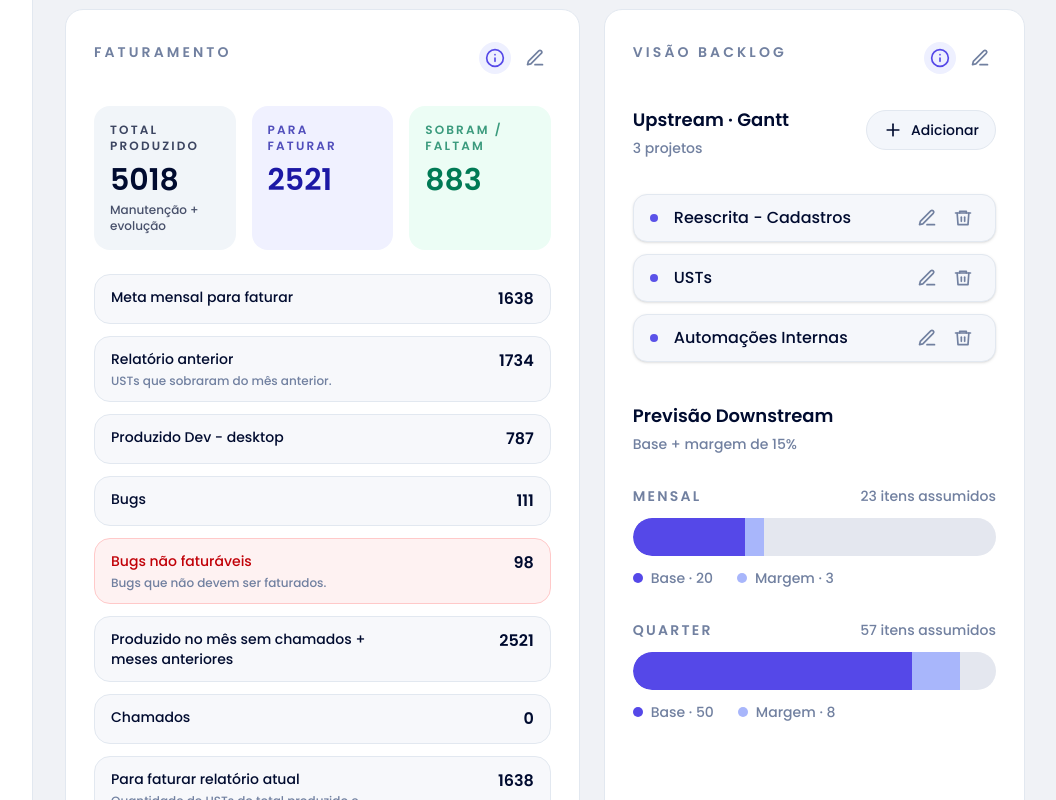
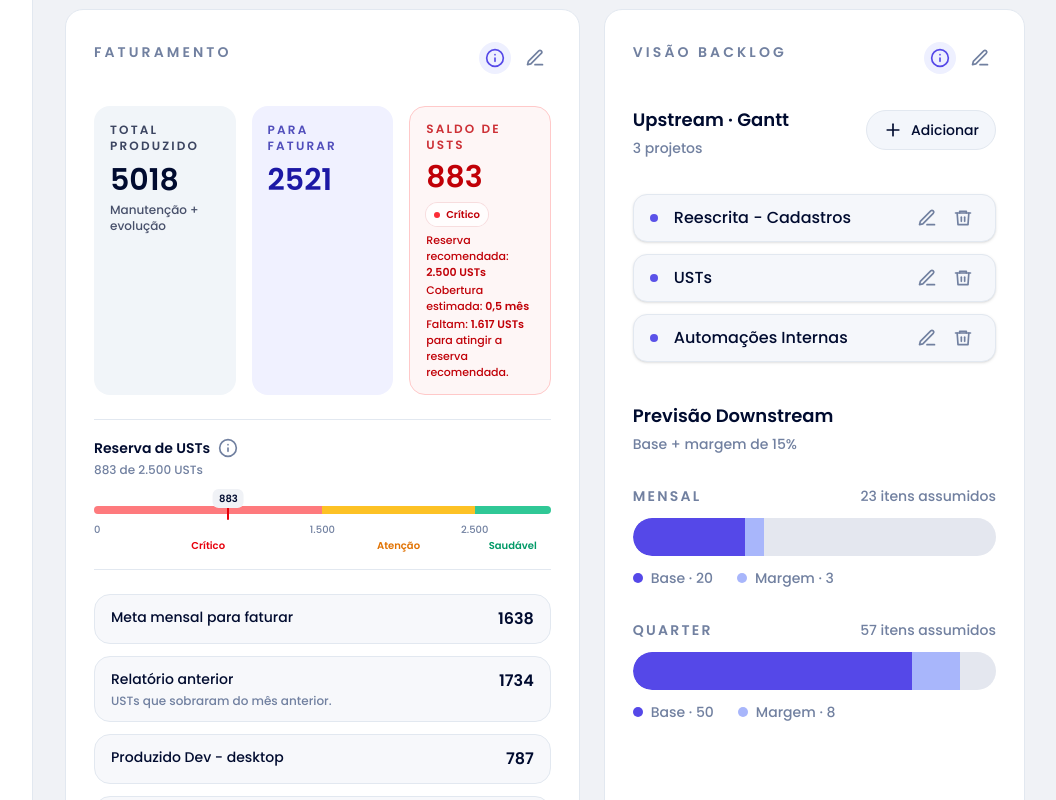
Before and after one commit to RhyanSKomm/Portfolio-de-Produtos, a Next.js app: page / in a window 1280 px wide. Shown: the part 1040-1840 px from the top of the page, without its empty margins (223-1279 px from the left). Built offline with nearby package versions, Linux system fonts and the light colour scheme.

Commit message:
Evolui indicador de reserva de USTs

```diff
--- a/app/page.tsx
+++ b/app/page.tsx
@@ -844,6 +844,19 @@ function BillingCard({
   onSave: () => void;
 }) {
   const visibleData = isEditing ? draft : data;
+  const reserveTarget = 2500;
+  const attentionThreshold = 1500;
+  const reserveGap = Math.max(0, reserveTarget - visibleData.remainingOrMissing);
+  const coverageMonths =
+    visibleData.monthlyTarget > 0
+      ? visibleData.remainingOrMissing / visibleData.monthlyTarget
+      : 0;
+  const reserveStatus =
+    visibleData.remainingOrMissing >= reserveTarget
+      ? "healthy"
+      : visibleData.remainingOrMissing >= attentionThreshold
+        ? "attention"
+        : "critical";
 
   function updateBillingField(field: keyof BillingData, value: string) {
     onChange({
@@ -886,9 +899,11 @@ function BillingCard({
             isEditing={isEditing}
             onChange={updateBillingField}
           />
-          <BillingHighlight
-            label="Sobram / faltam"
-            tone="success"
+          <UstReserveHighlight
+            coverageMonths={coverageMonths}
+            gap={reserveGap}
+            reserveTarget={reserveTarget}
+            status={reserveStatus}
             value={visibleData.remainingOrMissing}
             field="remainingOrMissing"
             isEditing={isEditing}
@@ -896,7 +911,15 @@ function BillingCard({
           />
         </div>
 
-        <div className="grid gap-3">
+        <UstReserveBar
+          attentionThreshold={attentionThreshold}
+          reserveTarget={reserveTarget}
+          status={reserveStatus}
+          value={visibleData.remainingOrMissing}
+        />
+
+        <div className="grid gap-3 2xl:grid-cols-2 2xl:items-start">
+          <div className="grid gap-3">
           <BillingRow
             label="Meta mensal para faturar"
             value={visibleData.monthlyTarget}
@@ -935,6 +958,8 @@ function BillingCard({
             isEditing={isEditing}
             onChange={updateBillingField}
           />
+          </div>
+          <div className="grid gap-3">
           <BillingRow
             label="Produzido no mês sem chamados + meses anteriores"
             value={visibleData.producedWithoutTickets}
@@ -957,6 +982,7 @@ function BillingCard({
             isEditing={isEditing}
             onChange={updateBillingField}
           />
+          </div>
         </div>
       </div>
     </section>
@@ -1205,6 +1231,243 @@ function SourceEditor({
   );
 }
 
+type UstReserveStatus = "critical" | "attention" | "healthy";
+
+const ustReserveStatusConfig: Record<
+  UstReserveStatus,
+  {
+    cardClass: string;
+    dotClass: string;
+    label: string;
+    markerClass: string;
+  }
+> = {
+  critical: {
+    cardClass: "border-red-200 bg-red-50/70 text-red-700",
+    dotClass: "bg-red-500",
+    label: "Crítico",
+    markerClass: "bg-red-600",
+  },
+  attention: {
+    cardClass: "border-amber-200 bg-amber-50/70 text-amber-800",
+    dotClass: "bg-amber-500",
+    label: "Atenção",
+    markerClass: "bg-amber-600",
+  },
+  healthy: {
+    cardClass: "border-emerald-200 bg-emerald-50/70 text-emerald-700",
+    dotClass: "bg-emerald-500",
+    label: "Saudável",
+    markerClass: "bg-emerald-600",
+  },
+};
+
+function formatUsts(value: number) {
+  return new Intl.NumberFormat("pt-BR", {
+    maximumFractionDigits: 0,
+  }).format(value);
+}
+
+function formatCoverage(value: number) {
+  return new Intl.NumberFormat("pt-BR", {
+    maximumFractionDigits: 1,
+    minimumFractionDigits: 1,
+  }).format(value);
+}
+
+function UstReserveTooltip() {
+  return (
+    <div className="group/reserve-info relative">
+      <button
+        aria-describedby="ust-reserve-tooltip"
+        aria-label="Como funciona a reserva de USTs"
+        className="flex h-6 w-6 items-center justify-center rounded-full text-[#7180a0] transition hover:bg-white/70 hover:text-[#000b2f] focus:bg-white/70 focus:text-[#000b2f] focus:outline-none"
+        type="button"
+      >
+        <Icon name="info" className="h-3.5 w-3.5" />
+      </button>
+      <div
+        className="invisible absolute right-0 top-7 z-40 w-72 translate-y-1 rounded-lg border border-slate-200 bg-white p-3 text-left text-xs font-medium leading-5 text-[#000b2f] opacity-0 shadow-xl transition group-hover/reserve-info:visible group-hover/reserve-info:translate-y-0 group-hover/reserve-info:opacity-100 group-focus-within/reserve-info:visible group-focus-within/reserve-info:translate-y-0 group-focus-within/reserve-info:opacity-100"
+        id="ust-reserve-tooltip"
+        role="tooltip"
+      >
+        O saldo de USTs representa o volume produzido que permanece disponível
+        após o faturamento do período. A reserva recomendada reduz o risco de não
+        atingir a meta mensal caso ocorra uma queda de produtividade.
+      </div>
+    </div>
+  );
+}
+
+function UstReserveHighlight({
+  coverageMonths,
+  field,
+  gap,
+  isEditing,
+  onChange,
+  reserveTarget,
+  status,
+  value,
+}: {
+  coverageMonths: number;
+  field: keyof BillingData;
+  gap: number;
+  isEditing: boolean;
+  onChange: (field: keyof BillingData, value: string) => void;
+  reserveTarget: number;
+  status: UstReserveStatus;
+  value: number;
+}) {
+  const statusConfig = ustReserveStatusConfig[status];
+
+  return (
+    <div
+      className={`min-h-[152px] rounded-2xl border px-4 py-3.5 ${statusConfig.cardClass}`}
+    >
+      <p className="text-xs font-semibold uppercase tracking-[0.18em] opacity-80">
+        Saldo de USTs
+      </p>
+      {isEditing ? (
+        <input
+          className="mt-2 h-10 w-full rounded-xl border border-white/80 bg-white px-3 text-2xl font-semibold text-[#000b2f] outline-none focus:ring-4 focus:ring-white/70"
+          min="0"
+          step="1"
+          type="number"
+          value={value}
+          onChange={(event) => onChange(field, event.target.value)}
+        />
+      ) : (
+        <div className="mt-1.5 flex flex-wrap items-center gap-2">
+          <p className="text-3xl font-semibold">{value}</p>
+          <span className="inline-flex items-center gap-1.5 rounded-full bg-white/75 px-2 py-1 text-[10px] font-semibold ring-1 ring-current/10">
+            <span className={`h-1.5 w-1.5 rounded-full ${statusConfig.dotClass}`} />
+            {statusConfig.label}
+          </span>
+        </div>
+      )}
+      <div className="mt-1.5 grid gap-0.5 text-[11px] font-medium leading-4">
+        <p>
+          Reserva recomendada:{" "}
+          <span className="font-semibold">{formatUsts(reserveTarget)} USTs</span>
+        </p>
+        <p>
+          Cobertura estimada:{" "}
+          <span className="font-semibold">
+            {formatCoverage(coverageMonths)}{" "}
+            {coverageMonths <= 1 ? "mês" : "meses"}
+          </span>
+        </p>
+        <p>
+          {gap > 0 ? (
+            <>
+              Faltam: <span className="font-semibold">{formatUsts(gap)} USTs</span>{" "}
+              para atingir a reserva recomendada.
+            </>
+          ) : (
+            <span className="font-semibold">Reserva recomendada atingida.</span>
+          )}
+        </p>
+      </div>
+    </div>
+  );
+}
+
+function UstReserveBar({
+  attentionThreshold,
+  reserveTarget,
+  status,
+  value,
+}: {
+  attentionThreshold: number;
+  reserveTarget: number;
+  status: UstReserveStatus;
+  value: number;
+}) {
+  const scaleMaximum = reserveTarget + 500;
+  const markerPosition = Math.min(
+    98,
+    Math.max(2, (value / scaleMaximum) * 100),
+  );
+  const attentionPosition = (attentionThreshold / scaleMaximum) * 100;
+  const targetPosition = (reserveTarget / scaleMaximum) * 100;
+  const statusConfig = ustReserveStatusConfig[status];
+
+  return (
+    <div className="border-y border-slate-200 py-4">
+      <div className="flex items-start justify-between gap-4">
+        <div>
+          <div className="flex items-center gap-1.5">
+            <p className="text-sm font-semibold text-[#000b2f]">
+              Reserva de USTs
+            </p>
+            <UstReserveTooltip />
+          </div>
+          <p className="mt-0.5 text-xs font-medium text-[#7180a0]">
+            {formatUsts(value)} de {formatUsts(reserveTarget)} USTs
+          </p>
+        </div>
+      </div>
+
+      <div className="relative mt-7">
+        <div
+          aria-label={`Reserva atual: ${formatUsts(value)} USTs. Status ${statusConfig.label}.`}
+          className="flex h-2 overflow-hidden rounded-full bg-slate-100"
+          role="img"
+        >
+          <span
+            className="bg-red-400/85"
+            style={{ width: `${attentionPosition}%` }}
+          />
+          <span
+            className="bg-amber-400/85"
+            style={{ width: `${targetPosition - attentionPosition}%` }}
+          />
+          <span className="flex-1 bg-emerald-500/80" />
+        </div>
+
+        <div
+          className="absolute top-[-6px] -translate-x-1/2"
+          style={{ left: `${markerPosition}%` }}
+        >
+          <span className="absolute bottom-3 left-1/2 -translate-x-1/2 rounded-md bg-[#f0f2f6] px-1.5 py-0.5 font-mono text-[10px] font-semibold text-[#000b2f]">
+            {formatUsts(value)}
+          </span>
+          <span
+            className={`block h-5 w-0.5 rounded-full ${statusConfig.markerClass}`}
+          />
+        </div>
+      </div>
+
+      <div className="relative mt-2 h-4 font-mono text-[10px] font-medium text-[#7180a0]">
+        <span className="absolute left-0">0</span>
+        <span
+          className="absolute -translate-x-1/2"
+          style={{ left: `${attentionPosition}%` }}
+        >
+          {formatUsts(attentionThreshold)}
+        </span>
+        <span
+          className="absolute -translate-x-1/2"
+          style={{ left: `${targetPosition}%` }}
+        >
+          {formatUsts(reserveTarget)}
+        </span>
+      </div>
+
+      <div
+        className="grid text-[10px] font-semibold"
+        style={{
+          gridTemplateColumns: `${attentionPosition}% ${targetPosition - attentionPosition}% ${100 - targetPosition}%`,
+        }}
+      >
+        <span className="text-center text-red-600">Crítico</span>
+        <span className="text-center text-amber-600">Atenção</span>
+        <span className="text-center text-emerald-600">Saudável</span>
+      </div>
+    </div>
+  );
+}
+
 function BillingHighlight({
   label,
   note,
@@ -1230,7 +1493,7 @@ function BillingHighlight({
         : "bg-slate-100 text-[#000b2f]";
 
   return (
-    <div className={`min-h-[112px] rounded-2xl px-4 py-4 ${toneClass}`}>
+    <div className={`min-h-[152px] rounded-2xl px-4 py-4 ${toneClass}`}>
       <p className="text-xs font-semibold uppercase tracking-[0.18em] opacity-75">
         {label}
       </p>
```
